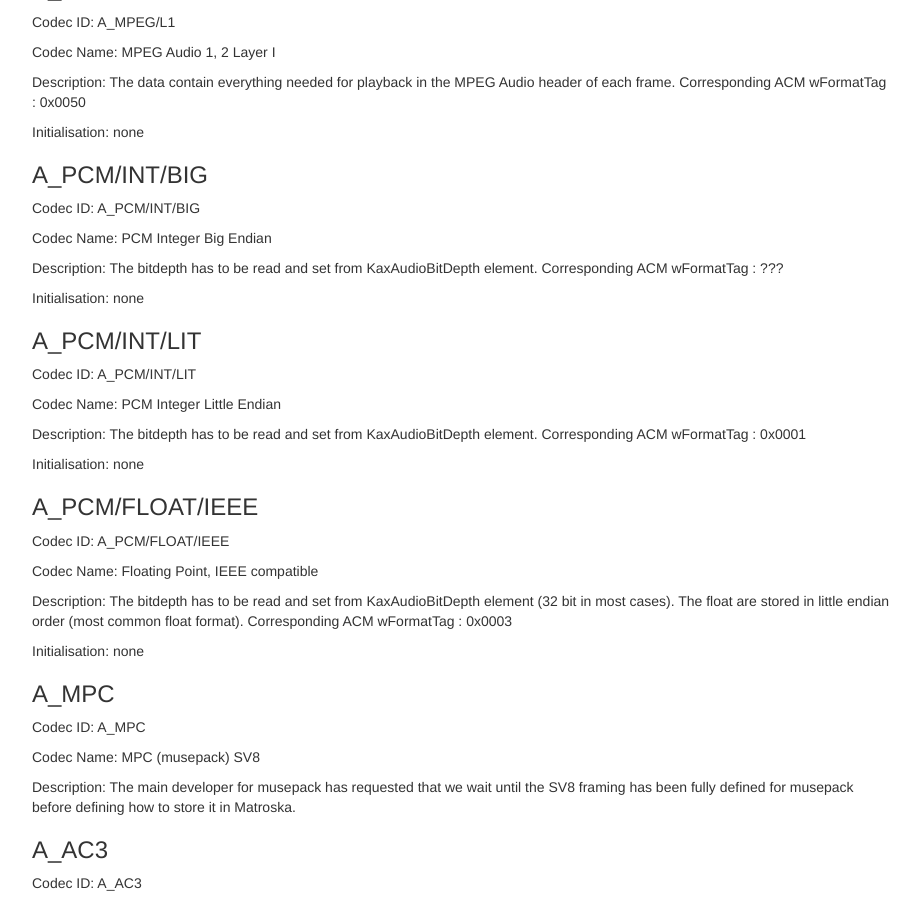
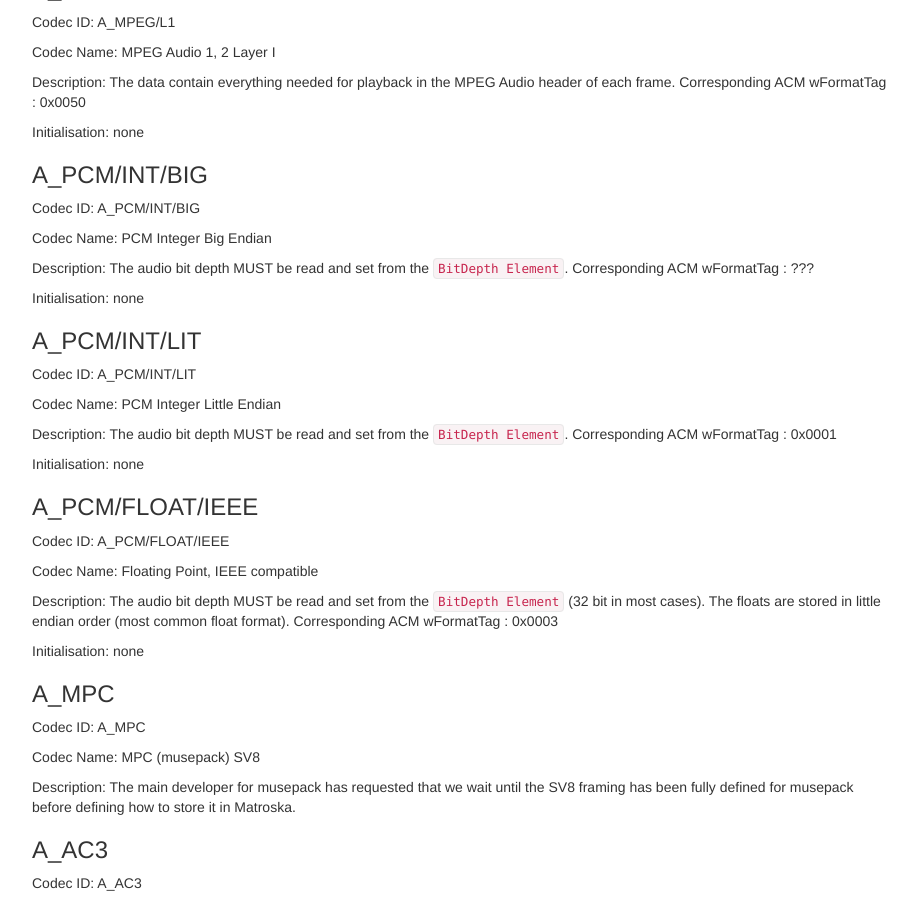
Before and after one commit to ietf-wg-cellar/matroska-specification, a Jekyll site: the page built from codec_specs.md, in a window 1280 px wide and 900 px high, scrolled down 5931 px. Shown: the whole window, without its empty margins (273-1193 px from the left). Built offline with Jekyll 4.4.1, drawn with Linux system fonts in a browser that asks for light colours; our own code applies the rules of GitHub Pages for plain Markdown files.

Commit message:
update ancient Bit Depth Element name and rewrite mandate

```diff
--- a/codec_specs.md
+++ b/codec_specs.md
@@ -301,7 +301,7 @@
 
 Codec Name: PCM Integer Big Endian
 
-Description: The bitdepth has to be read and set from KaxAudioBitDepth element. Corresponding ACM wFormatTag : ???
+Description: The audio bit depth MUST be read and set from the `BitDepth Element`. Corresponding ACM wFormatTag : ???
 
 Initialisation: none
 
@@ -311,7 +311,7 @@
 
 Codec Name: PCM Integer Little Endian
 
-Description: The bitdepth has to be read and set from KaxAudioBitDepth element. Corresponding ACM wFormatTag : 0x0001
+Description: The audio bit depth MUST be read and set from the `BitDepth Element`. Corresponding ACM wFormatTag : 0x0001
 
 Initialisation: none
 
@@ -321,7 +321,7 @@
 
 Codec Name: Floating Point, IEEE compatible
 
-Description: The bitdepth has to be read and set from KaxAudioBitDepth element (32 bit in most cases). The float are stored in little endian order (most common float format). Corresponding ACM wFormatTag : 0x0003
+Description: The audio bit depth MUST be read and set from the `BitDepth Element` (32 bit in most cases). The floats are stored in little endian order (most common float format). Corresponding ACM wFormatTag : 0x0003
 
 Initialisation: none
 
```
